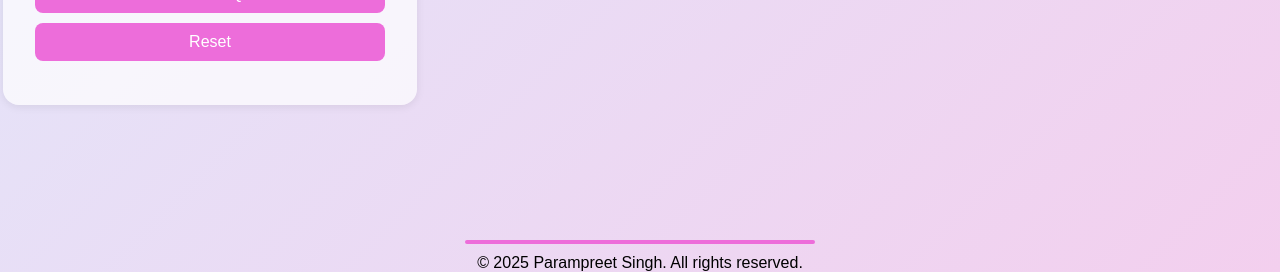
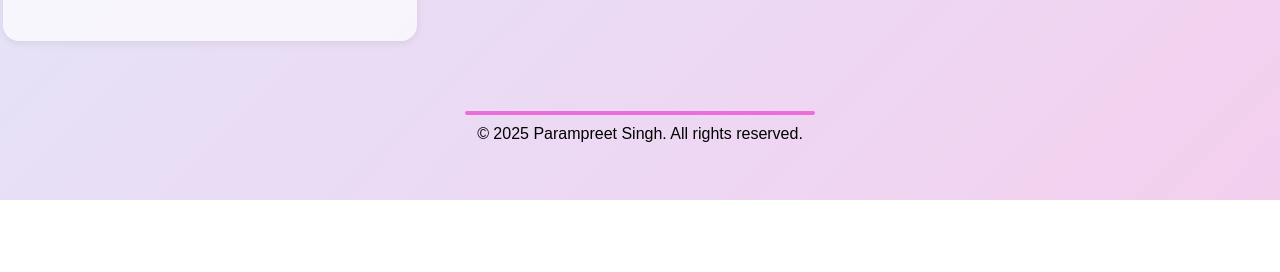
Before and after one commit to Param-2916/Qr-code-Genrator, a plain HTML site: page index.html in a window 1280 px wide. Shown: the part 600-872 px from the top of the page. After the commit the page ends 800 px from the top, so only its background shows below. Drawn offline with Linux system fonts and the light colour scheme.

Commit message:
Update qrcode.css

```diff
--- a/qrcode.css
+++ b/qrcode.css
@@ -6,7 +6,6 @@
         }
         .container {
             display: flex;
-            min-height: 100vh;
             align-items: center;
             justify-content: center;
         }
@@ -169,7 +168,7 @@
             border-radius: 25px;
         }
         /* Responsive styles for mobile */
-        @media (max-width: 700px) {
+        @media (max-width: 800px) {
                  .container {
                 min-height: 0;
             }
```
